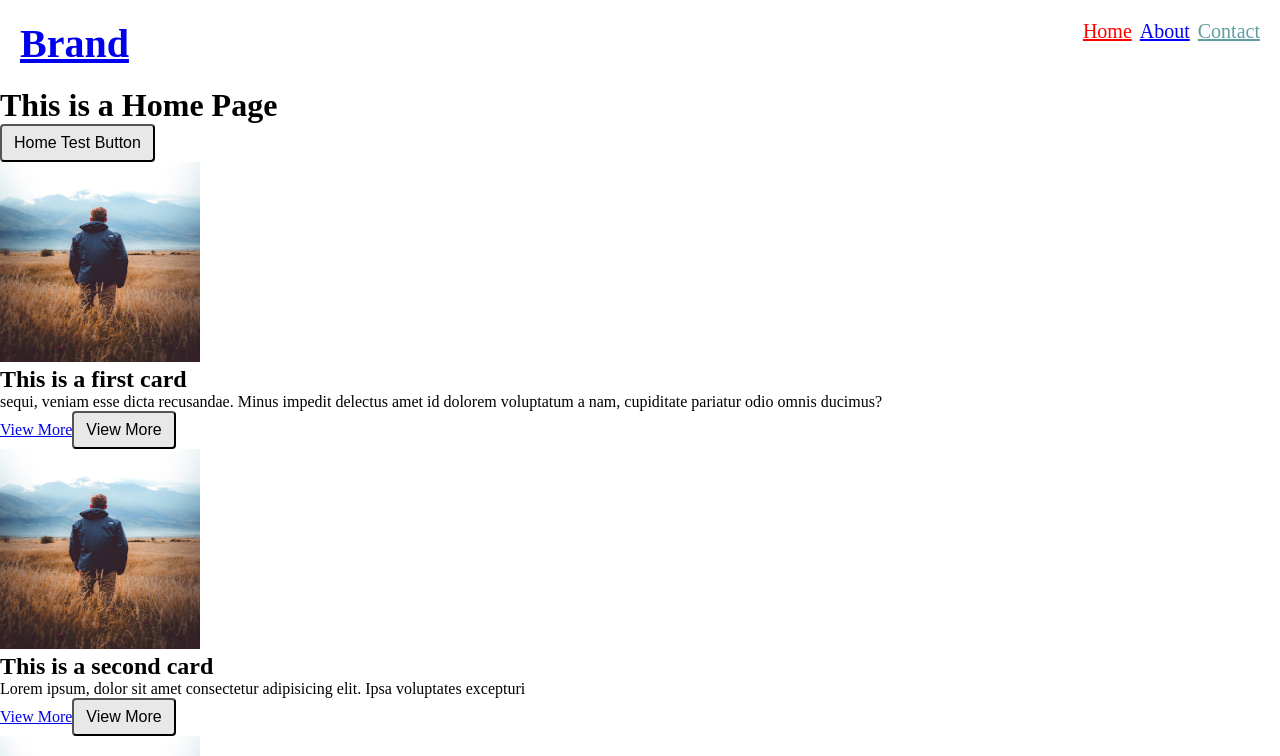
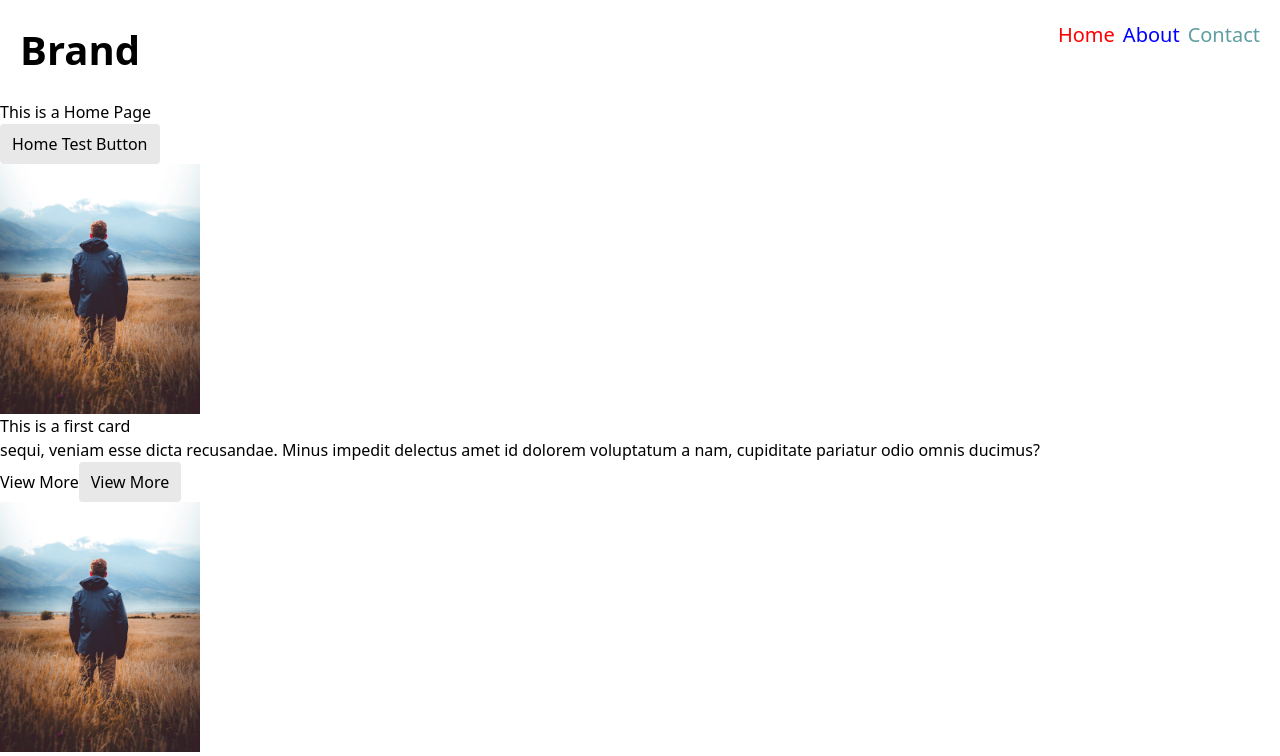
Before and after one commit to abii19/test-react-application, a React (Create React App) app: page / in a window 1280 px wide. Shown: the top 756 px of the page. Built offline with nearby package versions, Linux system fonts and the light colour scheme.

Commit message:
tailwind css configuration added

```diff
--- a/package.json
+++ b/package.json
@@ -35,5 +35,8 @@
       "last 1 firefox version",
       "last 1 safari version"
     ]
+  },
+  "devDependencies": {
+    "tailwindcss": "^3.3.2"
   }
 }
--- a/src/index.css
+++ b/src/index.css
@@ -1,10 +1,6 @@
-*,
-*::before,
-*::after {
-  margin: 0;
-  padding: 0;
-  box-sizing: border-box;
-}
+@tailwind base;
+@tailwind components;
+@tailwind utilities;
 
 .navbar {
   display: flex;
--- /dev/null
+++ b/tailwind.config.js
@@ -0,0 +1,8 @@
+/** @type {import('tailwindcss').Config} */
+module.exports = {
+  content: ["./src/**/*.{js,jsx,ts,tsx}"],
+  theme: {
+    extend: {}
+  },
+  plugins: []
+};
```
Also changed, not shown: 1 other file (tests, documents, lock files or other folders).
